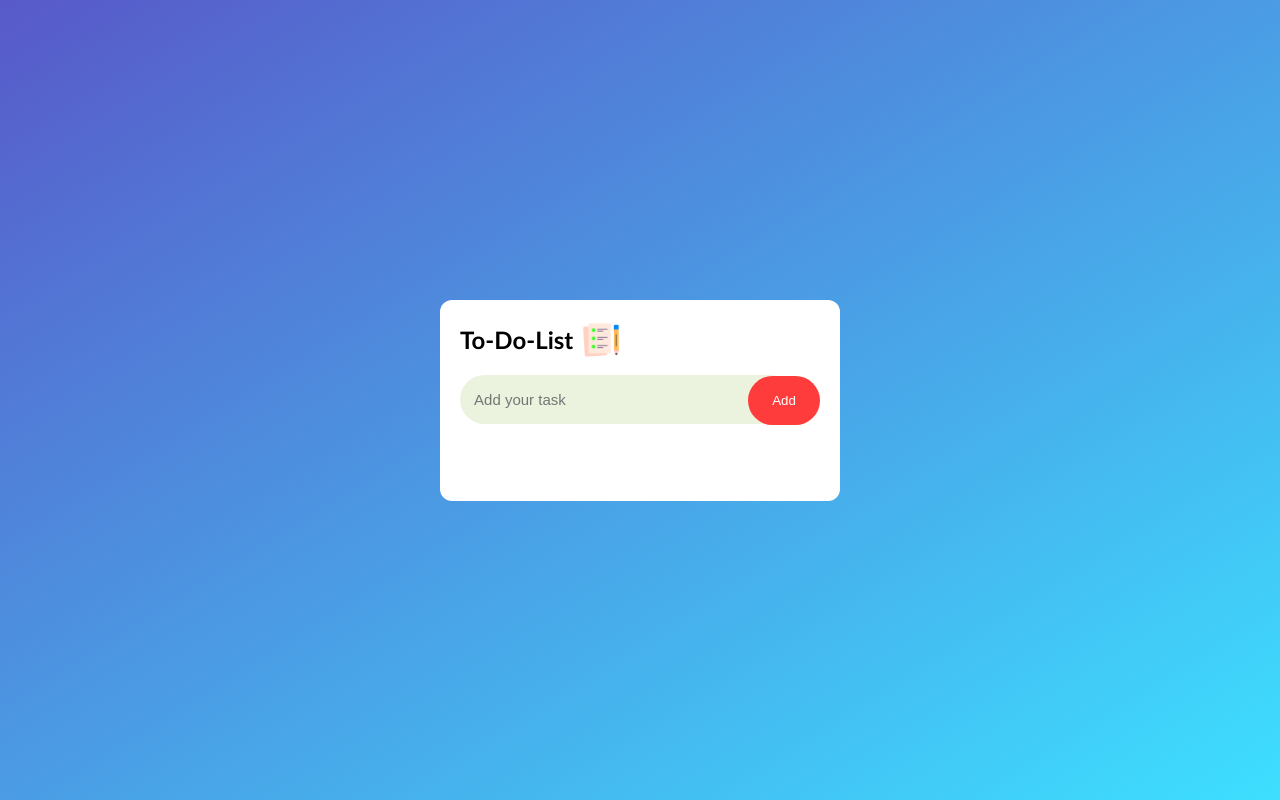
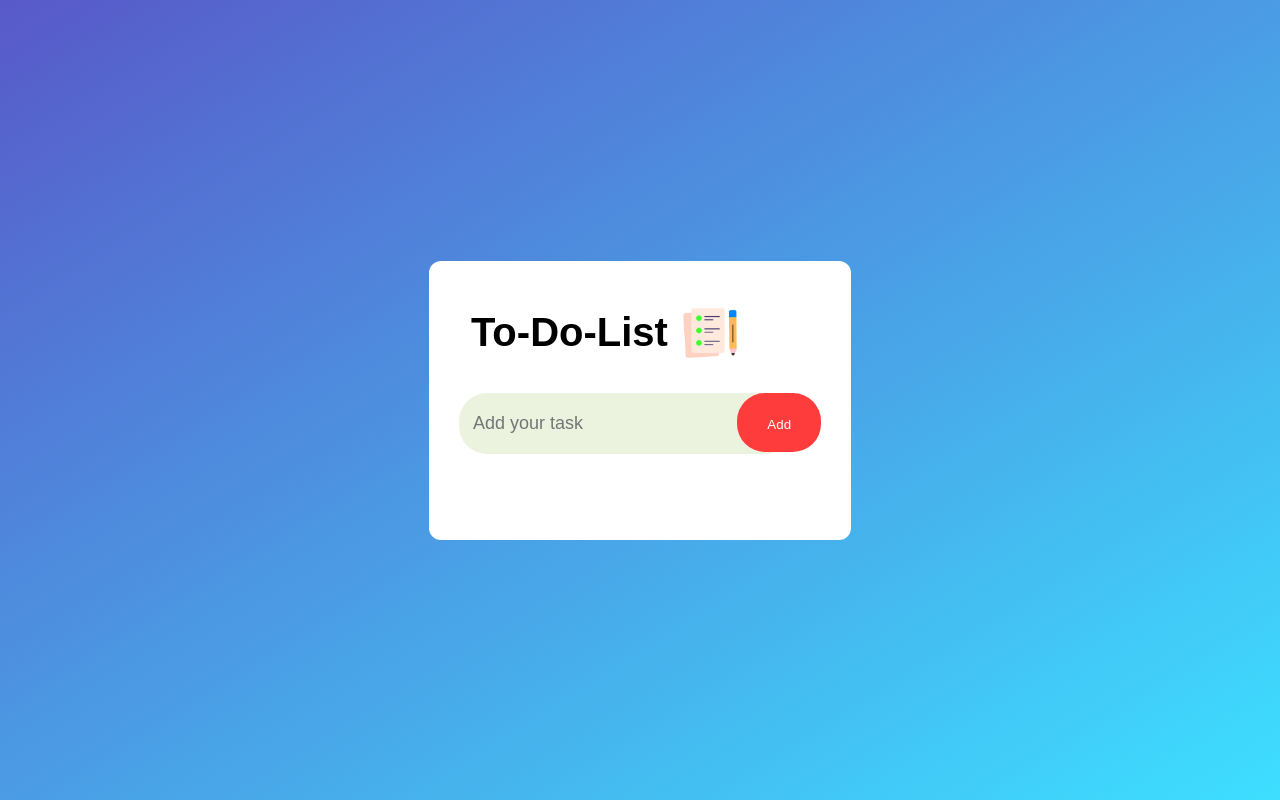
Before and after one commit to MuzzamilBukhari/To-Do-List, a plain HTML site: page index.html in a window 1280 px wide. Drawn offline with Linux system fonts and the light colour scheme.

Commit message:
some changes

```diff
--- a/index.html
+++ b/index.html
@@ -10,7 +10,7 @@
     <div class="container">
         <div class="head">
             <h1>To-Do-List</h1>
-            <img src="images/icon.png" alt="" width="40px">
+            <img src="images/icon.png" alt="" width="60px">
         </div>
         <div class="input">
             <input type="text" placeholder="Add your task">
--- a/style.css
+++ b/style.css
@@ -8,13 +8,12 @@ body{
     align-items: center;
     min-height: 100vh;
     background-image: linear-gradient(to bottom right, #5859C9, #3ddfff);
-    background-repeat: no-repeat;
 
 }
 
 .container{
-    font-family: 'Gill Sans', 'Gill Sans MT', Calibri, 'Trebuchet MS', sans-serif;
-    padding: 20px;
+    font-family: Arial, Helvetica, sans-serif;
+    padding: 30px;
     border-radius: 12px;
     background-color: white;
 }
@@ -23,14 +22,15 @@ body{
     display: flex;
     align-items: center;
     justify-content: flex-start;
+    padding: 12px;
 }
 h1, p{
     display: inline;
 }
 
 h1 {
-    font-size: 1.5rem;
-    margin-right: 8px;
+    font-size: 2.5rem;
+    margin-right: 12px;
 }
 input, button {
     outline: none;
@@ -38,20 +38,20 @@ input, button {
 }
 
 input{
-    margin-top: 15px;
+    margin-top: 18px;
     width: 320px;
     border-radius: 28px;
-    padding: 16px 0px 16px 14px;
-    font-size: 15px;
+    padding: 20px 0px 20px 14px;
+    font-size: 18px;
     background-color: rgb(235, 243, 222);
 }
 
 .input button {
     color: white;
     background-color: rgb(255, 60, 60);
-    padding: 17px 24px 17px 24px;
-    border-radius: 25px;
-    margin-left: -50px;
+    padding: 24px 30px 20px 30px;
+    border-radius: 28px;
+    margin-left: -60px;
 }
 
 .tasks {
```
